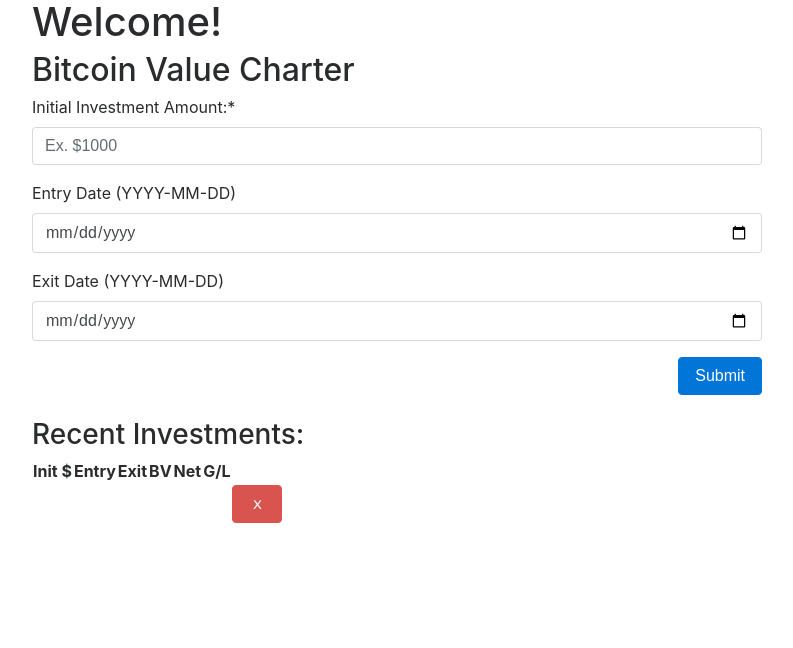
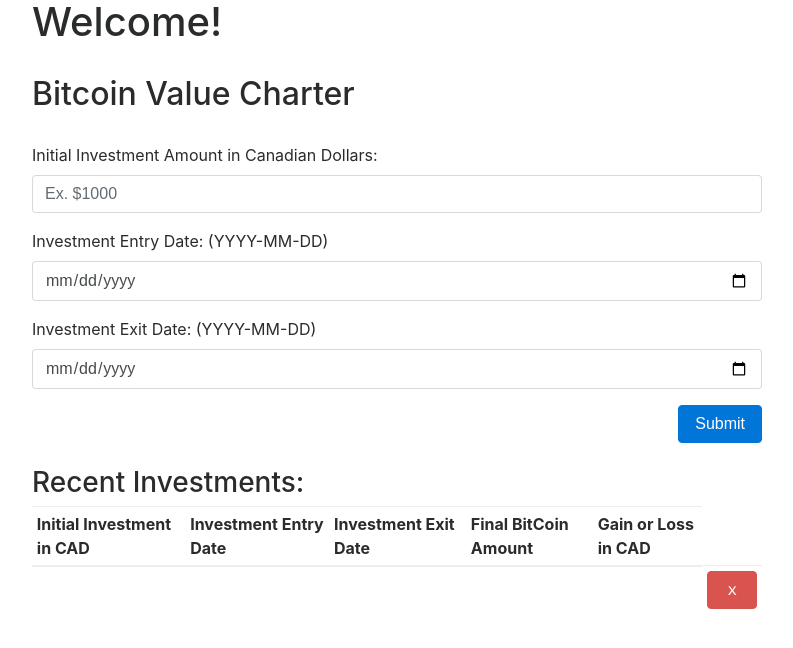
Before and after one commit to MelvynLing/bitCoinValueTracker, a Node server app: page / in a window 1280 px wide. Shown: the top 648 px of the page, without its empty margins (243-1036 px from the left). Run offline with Node 20, Linux system fonts and the light colour scheme; tables that the repository leaves empty hold one stand-in row (values such as "Sample post"); some libraries are stand-ins or nearby versions.

Commit message:
updated more validation, updated bootstrap chart

```diff
--- a/models/investor.js
+++ b/models/investor.js
@@ -17,7 +17,8 @@
       type: DataTypes.STRING,
       allowNull: false,
       validate: {
-        isAfter: "2009-01-09"
+        isBefore: moment,
+        isAfter: "2010-07-17"
       }
     },
 
@@ -26,7 +27,7 @@
       allowNull: false,
       validate: {
         isBefore: moment,
-        isAfter: "2009-01-09"
+        isAfter: "2010-07-17"
       }
     },
 
--- a/public/js/index.js
+++ b/public/js/index.js
@@ -2,7 +2,7 @@
 var $initialAmount = $("#initialAmount");
 var $entryDate = $("#entryDate");
 var $exitDate = $("#exitDate");
-var $bookValue = $initialAmount;
+
 var $netAmount = "test";
 var $gainLoss = "test";
 var $submitBtn = $("#submit");
@@ -57,8 +57,6 @@
         "</td><td>" +
         investor.exitDate +
         "</td><td>" +
-        investor.bookValue +
-        "</td><td>" +
         investor.netAmount +
         "</td><td>" +
         investor.gainLoss +
@@ -98,7 +96,6 @@
     initialAmount: $initialAmount.val().trim(),
     entryDate: $entryDate.val().trim(),
     exitDate: $exitDate.val().trim(),
-    bookValue: $bookValue.val().trim(),
     netAmount: $netAmount,
     gainLoss: $gainLoss
   };
--- a/views/index.handlebars
+++ b/views/index.handlebars
@@ -3,43 +3,58 @@
     <div class="row">
       <div class="col-8 offset-2">
         <h1>{{msg}}</h1>
+        <br>
         <h2>Bitcoin Value Charter</h2>
-<form class="clearfix mb-4" action="POST"  data-parsley-validate>
+        <br>
+
+
+<form class="clearfix mb-4" action="POST" >
           <div class="form-group">
-            <label for="initialAmount">Initial Investment Amount:*</label>
+            <label for="initialAmount">Initial Investment Amount in Canadian Dollars:</label>
             <input
             id="initialAmount"
             class="form-control"
             aria-describedby="initial-Amount"
             placeholder="Ex. $1000"
-            data-parsley-type="digits"
-            data-parsley=range='[0, 1000000000]'
-            required />
+
+            />
           </div>
           <div class="form-group">
-            <label for="entryDate">Entry Date (YYYY-MM-DD)</label>
+            <label for="entryDate"> Investment Entry Date: (YYYY-MM-DD)</label>
             <input
             type="date"
             id="entryDate"
             class="form-control"
             aria-describedby="entry-Date"
-            placeholder="Ex. 2015-05-03"
-            data-parsley=range='[2009-01-03, ]'
-            required />
+            placeholder="No earlier than 2010-07-17 please!"
+
+            />
           </div>
           <div class="form-group">
-            <label for="exitDate">Exit Date (YYYY-MM-DD)</label>
+            <label for="exitDate">Investment Exit Date: (YYYY-MM-DD)</label>
             <input
             type="date"
             id="exitDate"
-            class="form-control" aria-describedby="exit-Date" placeholder="Ex. 2015-06-06" data-parsley=range='{2009-01-03, 10]' required />
+            class="form-control"
+            aria-describedby="exit-Date"
+            placeholder="No Future dates!"
+
+            />
           </div>
 
-          <button id="submit" class="btn btn-primary float-right">Submit</button>
+          <button id="submit" class="btn btn-primary float-right" >Submit</button>
         </form>
         <h3>Recent Investments:</h3>
-        <table>
-      <tr><th>Init $</th><th>Entry</th><th>Exit</th><th>BV</th><th>Net</th><th>G/L</th></tr>
+        <table  class="table table-hover table-sm text-center">
+      <thead>
+        <tr>
+          <th scope="col">Initial Investment in CAD</th>
+          <th scope="col">Investment Entry Date</th>
+          <th scope="col">Investment Exit Date</th>
+          <th scope="col">Final BitCoin Amount</th>
+          <th scope="col">Gain or Loss in CAD</th>
+        </tr>
+      </thead>
 <tbody id="investor-table-body">
           {{#each investors}}
                              <tr data-id="{{this.id}}">
@@ -47,7 +62,6 @@
             <td>{{this.initialAmount}}</td>
             <td>{{this.entryDate}}</td>
             <td>{{this.exitDate}}</td>
-            <td>{{this.bookValue}}</td>
             <td>{{this.netAmount}}</td>
             <td>{{this.gainLoss}}</td>
             <td><button class="btn btn-danger float-right delete deleteButton"  data-id="{{this.id}}">ｘ</button></td>
```
Also changed, not shown: .travis.yml.
